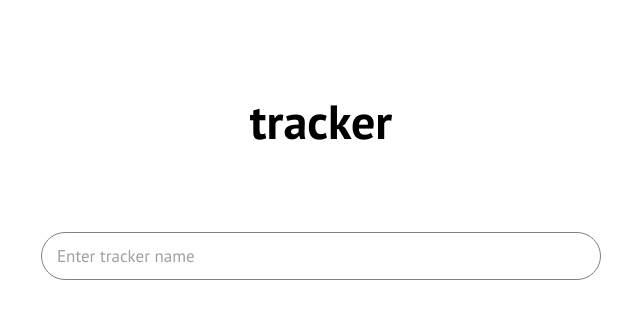
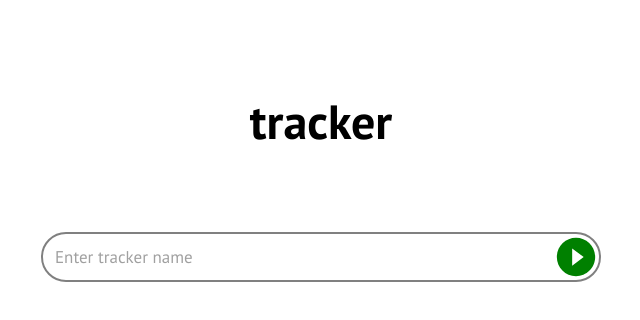
Before and after one commit to VSerj/tracker, a React (Create React App) app: page / in a window 1280 px wide. Shown: the top 320 px of the page, without its empty margins (319-959 px from the left). Built offline with nearby package versions, Linux system fonts and the light colour scheme.

Commit message:
add 4  Icon (svg) commponets && style for TrackerAdd and title

```diff
--- a/src/components/AddTracker/AddTracker.js
+++ b/src/components/AddTracker/AddTracker.js
@@ -1,16 +1,21 @@
 import Button from '../Button';
 import s from './AddTracker.module.scss';
+import IconPlayCircle from '../IconPlayCircle';
 
 const AddTracker = () => {
   return (
     <form className={s.form}>
-      <input
-        type="text"
-        className={s.input}
-        placeholder="Enter tracker name"
-        value=""
-      ></input>
-      <Button></Button>
+      <div className={s.inputWrapper}>
+        <input
+          type="text"
+          className={s.input}
+          placeholder="Enter tracker name"
+          value=""
+        />
+        <Button className={s.btn}>
+          <IconPlayCircle />
+        </Button>
+      </div>
     </form>
   );
 };
--- a/src/components/AddTracker/AddTracker.module.scss
+++ b/src/components/AddTracker/AddTracker.module.scss
@@ -1,12 +1,19 @@
 .form {
-  padding: 8rem 0 0 0;
+  margin: 8rem 0 0 0;
+
+  @media screen and (max-width: 559px) {
+    margin: 6rem 0 0 0;
+    padding: 0 1.5rem;
+  }
+}
+.inputWrapper {
+  position: relative;
+  border: 2px solid rgb(128, 128, 128);
+  border-radius: 4rem;
 }
 
 .input {
-  position: relative;
-  border: 1px solid rgb(128, 128, 128);
-  padding: 1.2rem 2rem 1.2rem 1.5rem;
-  border-radius: 4rem;
+  padding: 1.2rem 4.6rem 1.2rem 1.2rem;
 
   &::placeholder {
     color: rgb(160, 160, 160);
@@ -15,4 +22,14 @@
 
 .btn {
   position: absolute;
+  top: 0;
+  right: 0;
+  width: 4.6rem;
+  font-size: 0;
+
+  svg {
+    width: 100%;
+    height: 100%;
+    fill: rgb(0, 128, 0);
+  }
 }
--- /dev/null
+++ b/src/components/IconPlayCircle.js
@@ -0,0 +1,18 @@
+import React from 'react';
+
+const IconPlayCircle = () => {
+  return (
+    <svg
+      xmlns="http://www.w3.org/2000/svg"
+      height="24px"
+      viewBox="0 0 24 24"
+      width="24px"
+      fill="#000000"
+    >
+      <path d="M0 0h24v24H0z" fill="none" />
+      <path d="M12 2C6.48 2 2 6.48 2 12s4.48 10 10 10 10-4.48 10-10S17.52 2 12 2zm-2 14.5v-9l6 4.5-6 4.5z" />
+    </svg>
+  );
+};
+
+export default IconPlayCircle;
--- a/src/scss/_common.scss
+++ b/src/scss/_common.scss
@@ -11,10 +11,6 @@ body {
 .wrapper {
   margin: 0 auto;
   max-width: 560px;
-
-  // @media screen and (max-width: 559px) {
-
-  // }
 }
 
 .title {
@@ -22,4 +18,9 @@ body {
   text-align: center;
   font-size: 4.8rem;
   font-weight: bold;
+
+  @media screen and (max-width: 559px) {
+    padding: 6rem 0 0 0;
+    font-size: 3.6rem;
+  }
 }
```
Also changed, not shown: src/components/IconPauseCircleOutline.js (added, +18 -0 lines), src/components/IconPlayCircleOutline.js (added, +18 -0 lines), src/components/IconRemoveCircleOutline.js (added, +18 -0 lines).
